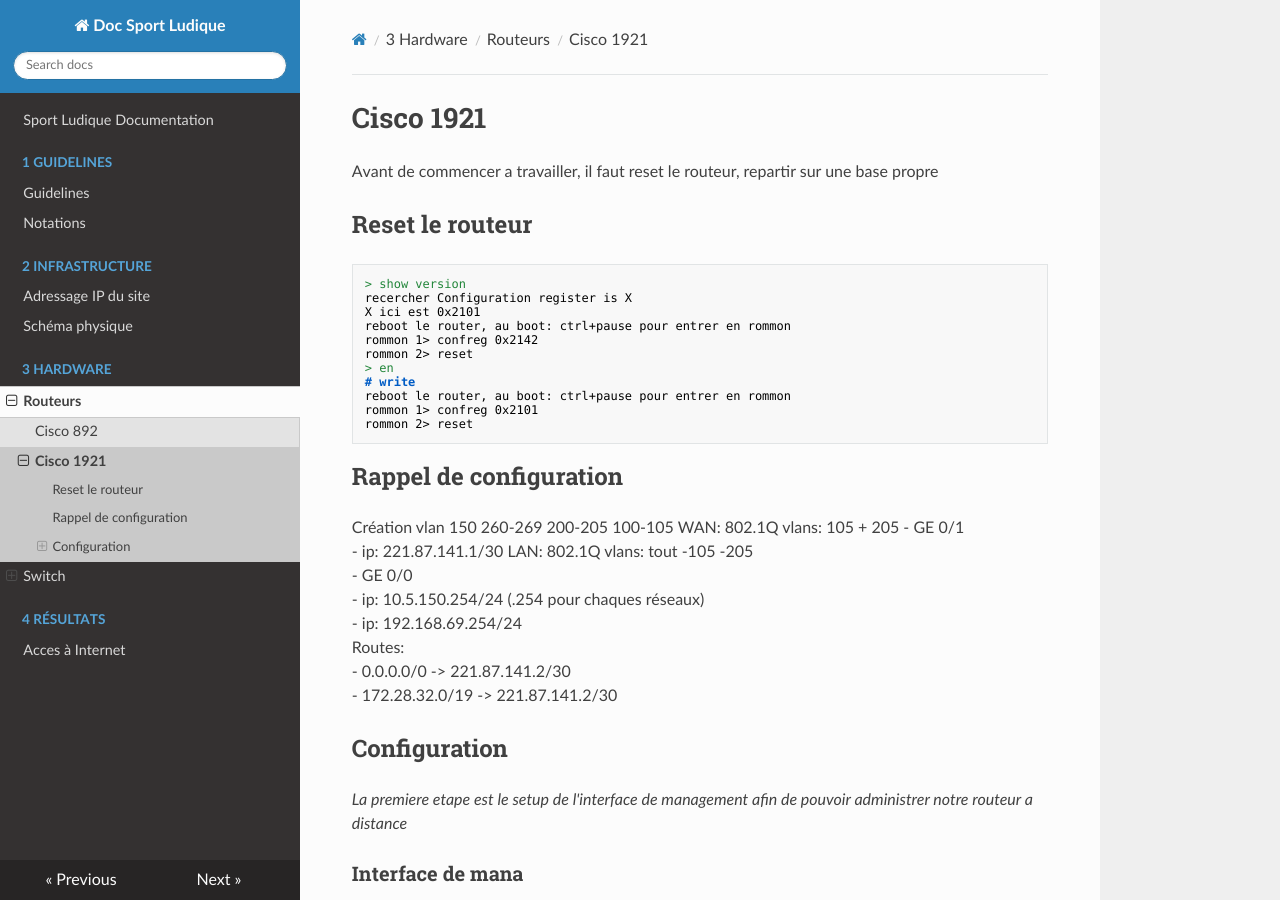
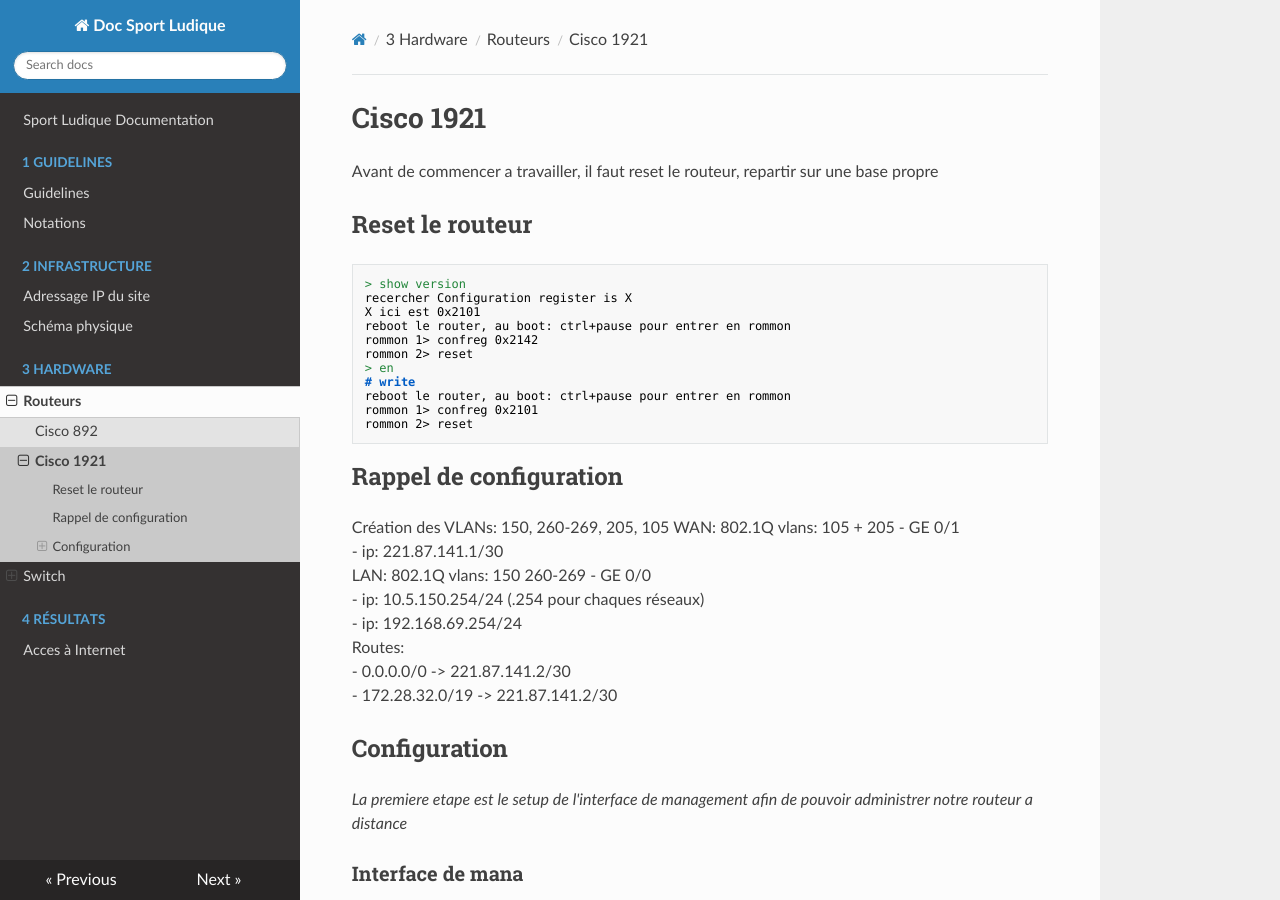
Before and after one commit to DSISportLudique/SportLudique2Doc, an MkDocs documentation site: the page built from docs/3 - Hardware/Routeurs/Routeur1921.md, in a window 1280 px wide and 900 px high. Built offline with MkDocs 1.6.1, drawn with Linux system fonts in a browser that asks for light colours; nearby versions of some CDN libraries.

Commit message:
corrections

```diff
--- a/docs/3 - Hardware/Routeurs/Routeur1921.md
+++ b/docs/3 - Hardware/Routeurs/Routeur1921.md
@@ -19,11 +19,11 @@
 
 ## Rappel de configuration
 
-Création vlan 150 260-269 200-205 100-105
+Création des VLANs: 150, 260-269, 205, 105
 WAN: 802.1Q vlans: 105 + 205
 	- GE 0/1
     - ip: 221.87.141.1/30
-LAN: 802.1Q vlans: tout -105 -205
+LAN: 802.1Q vlans: 150 260-269
 	- GE 0/0
 	- ip: 10.5.150.254/24 (.254 pour chaques réseaux)
 	- ip: 192.168.69.254/24
```
Also changed, not shown: docs/1 - Guidelines/Guidelines.md (+1 -1 lines), docs/3 - Hardware/Routeurs/Cisco892.md (+1 -1 lines).
